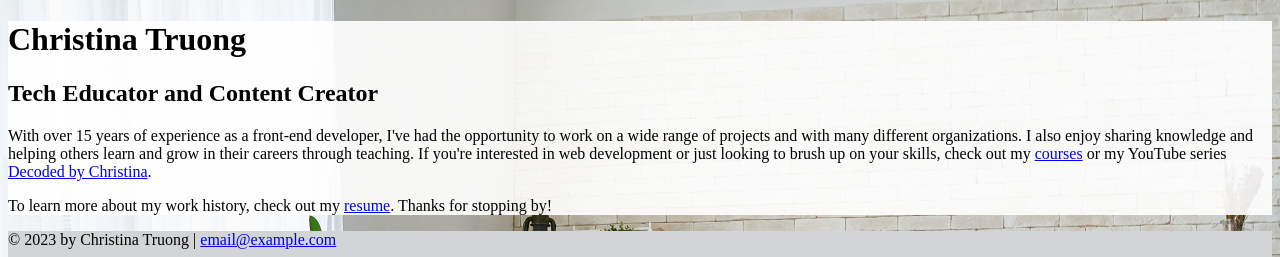
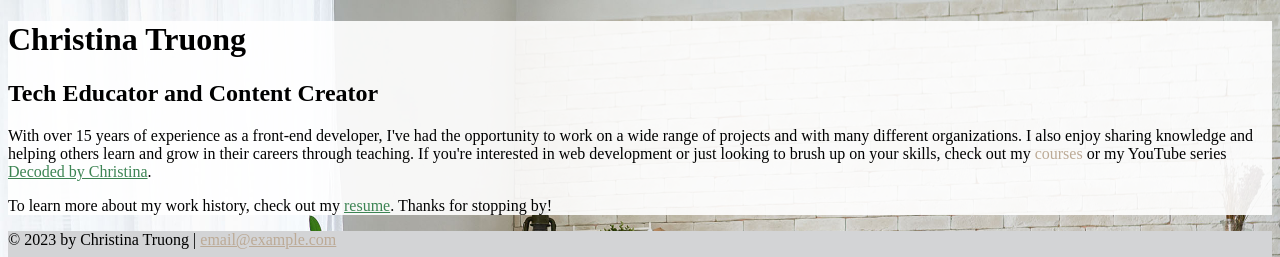
Before and after one commit to rydoesart/ry_garcia_resume, a plain HTML site: page index.html in a window 1280 px wide. In both pictures the pointer is over the link "courses". Shown: the top 257 px of the page. Drawn offline with Linux system fonts and the light colour scheme.

Commit message:
Add style to links in home page

```diff
--- a/css/styles.css
+++ b/css/styles.css
@@ -14,6 +14,25 @@ body {
     background: #f6f6f6;
 }
 
+/* link styles */
+
+a {
+    color: #3c8453;
+}
+
+a:hover {
+    color: #bcaa96;
+    text-decoration: none;
+}
+
+footer a {
+    color: #bcaa96;
+}
+
+footer a:hover {
+    color: #3c8453;
+    text-decoration: none;
+}
 
 /* HOME
 ------------------------------------*/
```
